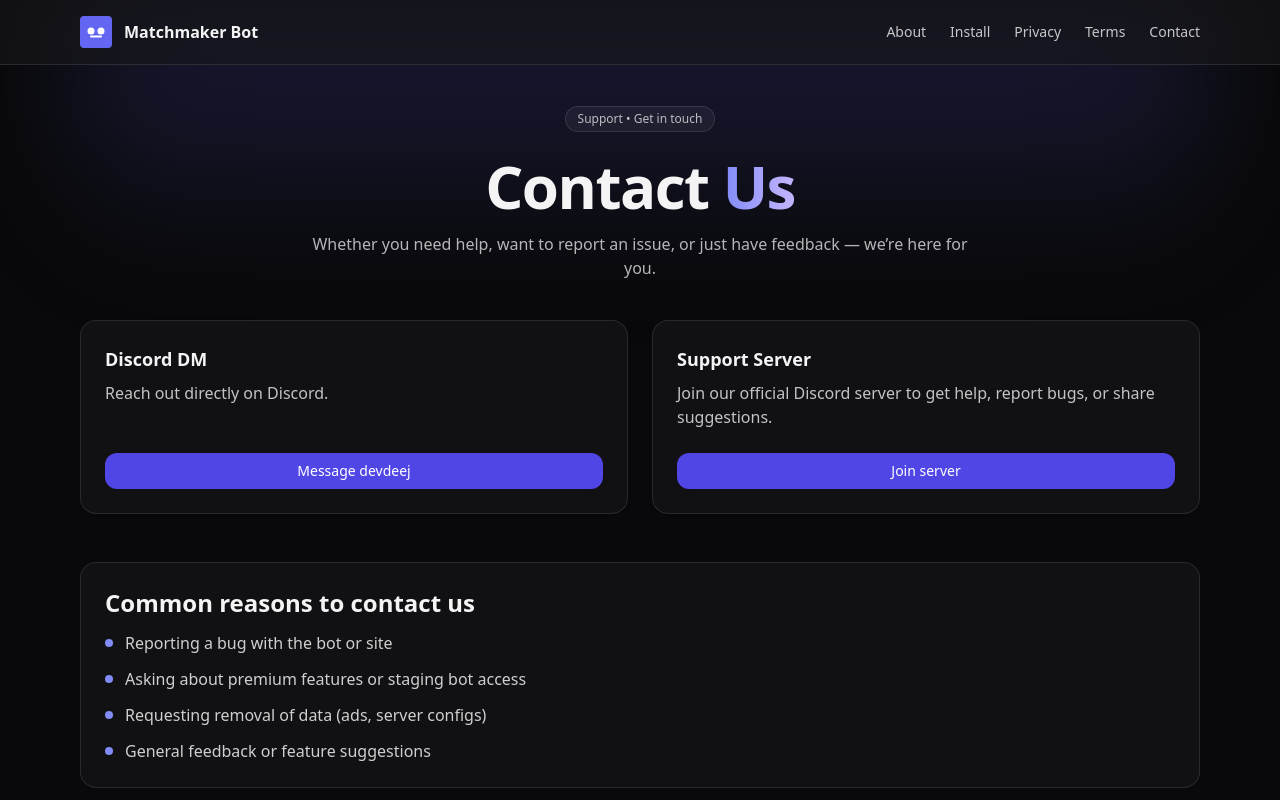
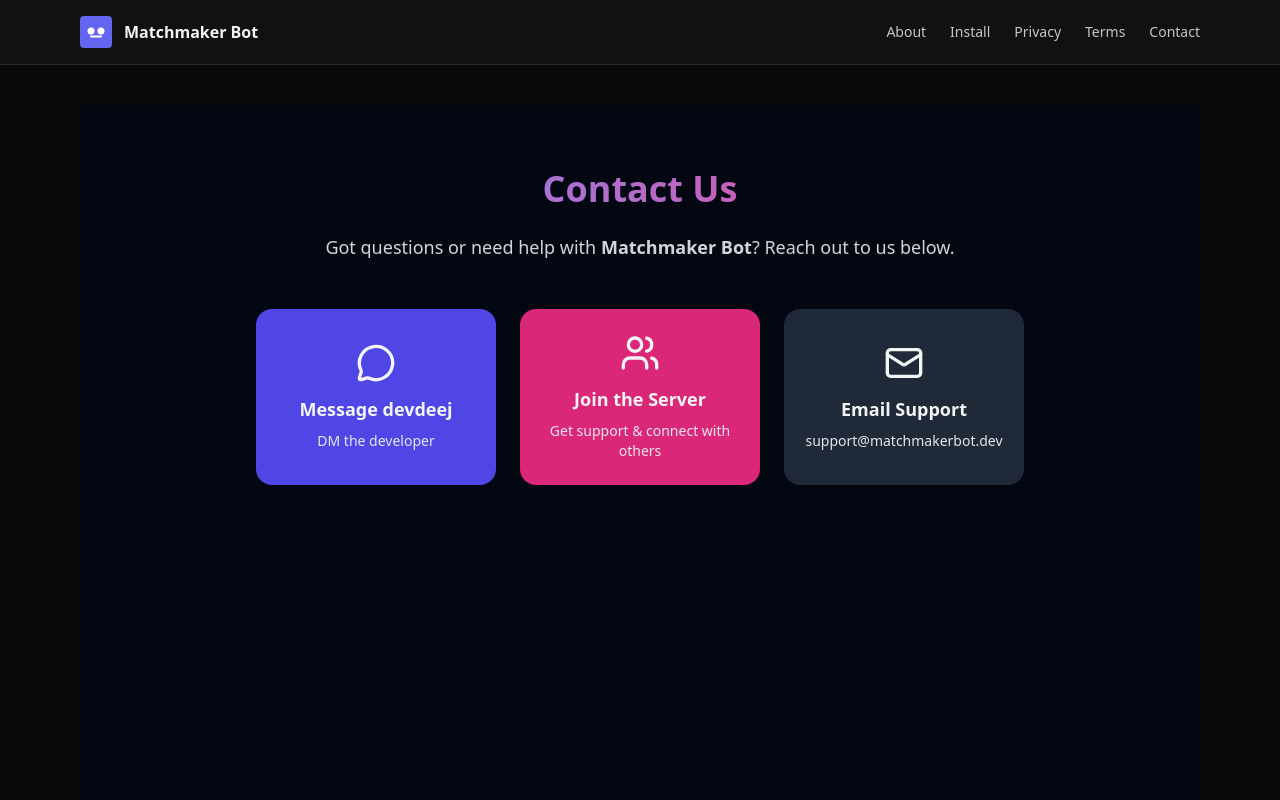
Before and after one commit to DavidCBradleyJr/matchmaker-bot, a Next.js app in the folder web/: page /contact in a window 1280 px wide. Shown: the top 800 px of the page. Built offline with nearby package versions, Linux system fonts and the light colour scheme.

Commit message:
adding in website

```diff
--- a/web/app/contact/page.tsx
+++ b/web/app/contact/page.tsx
@@ -1,84 +1,73 @@
-export const dynamic = "force-dynamic";
-export const revalidate = 0;
+"use client";
 
-export default function Contact() {
+import { useEffect } from "react";
+import Link from "next/link";
+import { Mail, MessageCircle, Users } from "lucide-react";
+
+export default function ContactPage() {
+  // devdeej's Discord user ID — replace with your actual ID
+  const DISCORD_USER_ID = "154593850185351168";
+  const DISCORD_SERVER_URL = "https://discord.gg/7Cersw2kqv";
+
+  const handleDiscordClick = (e: React.MouseEvent<HTMLAnchorElement>) => {
+    e.preventDefault();
+
+    // Attempt to open the Discord app
+    window.location.href = `discord://discord.com/users/${DISCORD_USER_ID}`;
+
+    // Fallback to web after a short delay if the app doesn't open
+    setTimeout(() => {
+      window.location.href = `https://discord.com/users/${DISCORD_USER_ID}`;
+    }, 500);
+  };
+
   return (
-    <div className="relative">
-      {/* background accent */}
-      <div className="pointer-events-none absolute inset-x-0 -top-24 -z-10 h-64 bg-gradient-to-b from-indigo-500/25 via-indigo-500/10 to-transparent blur-3xl" />
+    <div className="min-h-screen bg-gray-950 text-gray-100 py-16 px-6">
+      <div className="max-w-3xl mx-auto text-center">
+        <h1 className="text-4xl font-extrabold mb-6 bg-gradient-to-r from-indigo-400 to-pink-500 text-transparent bg-clip-text">
+          Contact Us
+        </h1>
+        <p className="text-lg text-gray-300 mb-12">
+          Got questions or need help with <strong>Matchmaker Bot</strong>? Reach
+          out to us below.
+        </p>
 
-      {/* hero */}
-      <section className="mb-10 text-center">
-        <span className="inline-flex items-center gap-2 rounded-full border border-white/10 bg-white/5 px-3 py-1 text-xs text-white/70">
-          Support • Get in touch
-        </span>
-        <h1 className="mt-6 text-4xl font-extrabold tracking-tight md:text-6xl">
-          Contact <span className="bg-gradient-to-r from-indigo-400 to-violet-300 bg-clip-text text-transparent">Us</span>
-        </h1>
-        <p className="mx-auto mt-4 max-w-2xl text-white/70">
-          Whether you need help, want to report an issue, or just have feedback — we’re here for you.
-        </p>
-      </section>
+        <div className="grid gap-6 md:grid-cols-3">
+          {/* Message devdeej */}
+          <a
+            href={`discord://discord.com/users/${DISCORD_USER_ID}`}
+            onClick={handleDiscordClick}
+            className="flex flex-col items-center justify-center rounded-2xl bg-indigo-600 hover:bg-indigo-700 p-6 transition"
+          >
+            <MessageCircle className="w-10 h-10 mb-3" />
+            <h3 className="font-semibold text-lg">Message devdeej</h3>
+            <p className="text-sm text-gray-200 mt-2">DM the developer</p>
+          </a>
 
-      {/* cards */}
-      <section className="grid gap-6 md:grid-cols-2">
-        <Card
-          title="Discord DM"
-          description="Reach out directly on Discord."
-          actionLabel="Message devdeej"
-          href="https://discord.com/users/devdeej"
-        />
-        <Card
-          title="Support Server"
-          description="Join our official Discord server to get help, report bugs, or share suggestions."
-          actionLabel="Join server"
-          href="https://discord.gg/7Cersw2kqv"
-        />
-      </section>
+          {/* Discord Server */}
+          <Link
+            href={DISCORD_SERVER_URL}
+            target="_blank"
+            className="flex flex-col items-center justify-center rounded-2xl bg-pink-600 hover:bg-pink-700 p-6 transition"
+          >
+            <Users className="w-10 h-10 mb-3" />
+            <h3 className="font-semibold text-lg">Join the Server</h3>
+            <p className="text-sm text-gray-200 mt-2">
+              Get support & connect with others
+            </p>
+          </Link>
 
-      {/* faq style section */}
-      <section className="mt-12 rounded-2xl border border-white/10 bg-zinc-900/60 p-6">
-        <h2 className="mb-3 text-2xl font-semibold">Common reasons to contact us</h2>
-        <ul className="space-y-3 text-white/80">
-          <li className="flex gap-3"><Dot /> Reporting a bug with the bot or site</li>
-          <li className="flex gap-3"><Dot /> Asking about premium features or staging bot access</li>
-          <li className="flex gap-3"><Dot /> Requesting removal of data (ads, server configs)</li>
-          <li className="flex gap-3"><Dot /> General feedback or feature suggestions</li>
-        </ul>
-      </section>
+          {/* Email (optional backup) */}
+          <a
+            href="mailto:support@matchmakerbot.dev"
+            className="flex flex-col items-center justify-center rounded-2xl bg-gray-800 hover:bg-gray-700 p-6 transition"
+          >
+            <Mail className="w-10 h-10 mb-3" />
+            <h3 className="font-semibold text-lg">Email Support</h3>
+            <p className="text-sm text-gray-200 mt-2">support@matchmakerbot.dev</p>
+          </a>
+        </div>
+      </div>
     </div>
   );
 }
-
-function Card({
-  title,
-  description,
-  actionLabel,
-  href,
-}: {
-  title: string;
-  description: string;
-  actionLabel: string;
-  href: string;
-}) {
-  return (
-    <div className="flex flex-col justify-between rounded-2xl border border-white/10 bg-zinc-900/60 p-6 shadow-sm shadow-black/20">
-      <div>
-        <h3 className="text-lg font-semibold">{title}</h3>
-        <p className="mt-2 text-white/75">{description}</p>
-      </div>
-      <a
-        href={href}
-        target="_blank"
-        rel="noopener noreferrer"
-        className="mt-6 inline-flex items-center justify-center rounded-xl bg-indigo-600 px-4 py-2 text-sm font-medium text-white hover:bg-indigo-500"
-      >
-        {actionLabel}
-      </a>
-    </div>
-  );
-}
-
-function Dot() {
-  return <span className="mt-2 inline-block h-2 w-2 flex-none rounded-full bg-indigo-400" />;
-}
```
